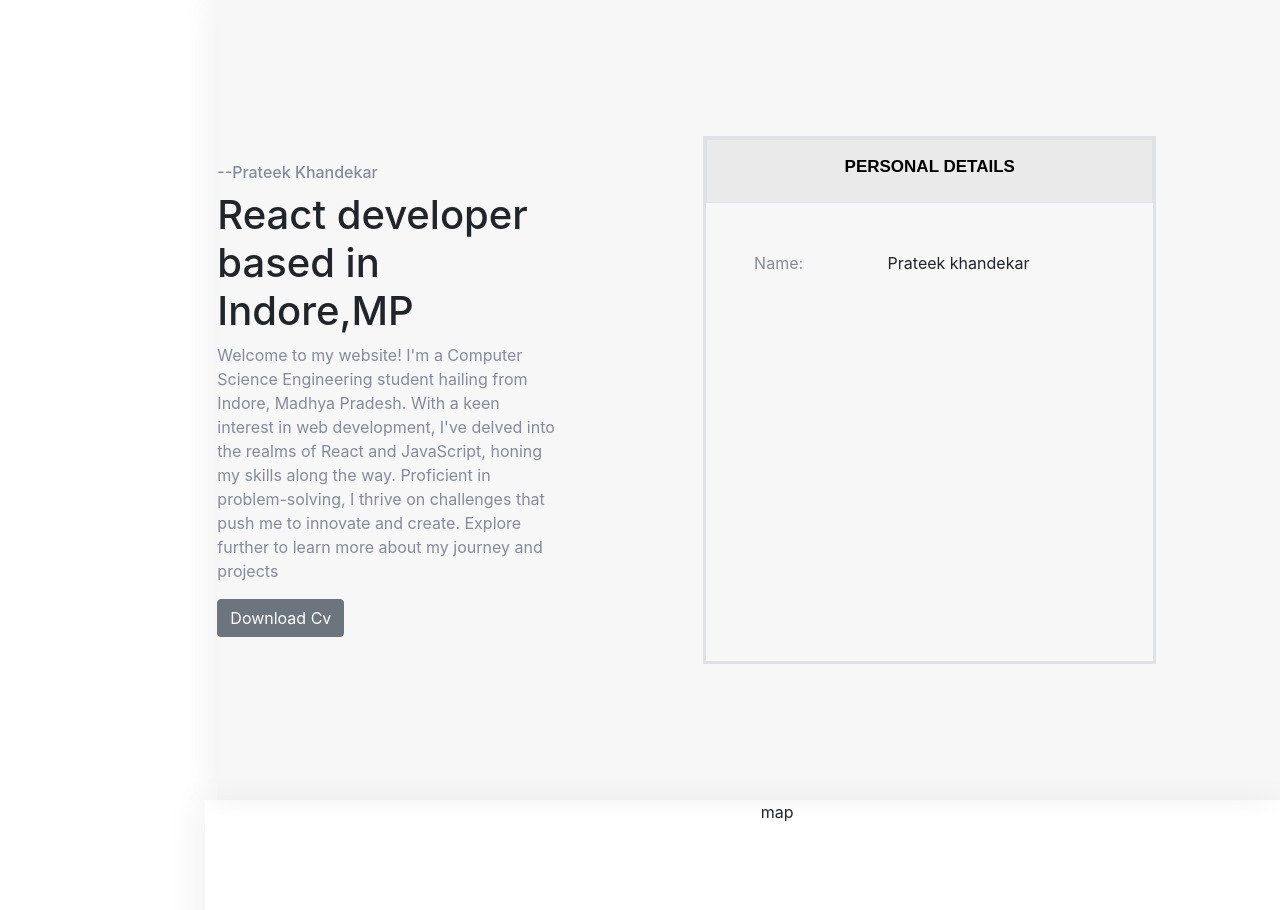
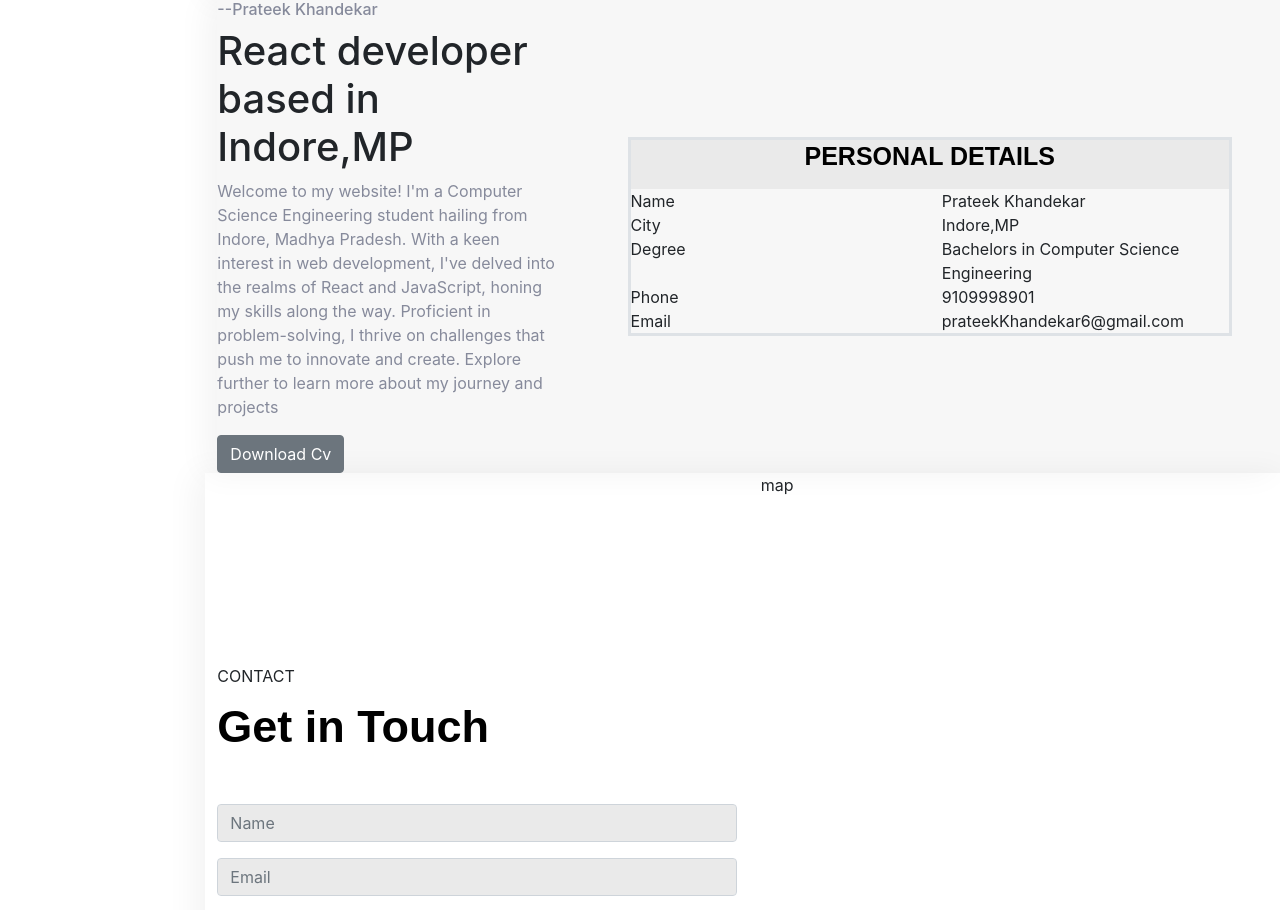
Before and after one commit to KhandekarPrateek/portfolio-website, a React (Create React App) app: page / in a window 1280 px wide. Shown: the part 800-1710 px from the top of the page. Built offline with nearby package versions, Linux system fonts and the light colour scheme.

Commit message:
info table final version

```diff
--- a/src/pages/About/InfoTable/index.js
+++ b/src/pages/About/InfoTable/index.js
@@ -1,17 +1,34 @@
 import React from "react";
+import { Col, Container, Row } from "reactstrap";
 
 const InfoTable = () => {
   return (
-    <div className=" h-100 w-100 p-5 d-flex align-items-center justify-content-center ">
-      <div className="h-75  w-75 border border-3   ">
-        <div className="border border-bottom-3  about-detail-header p-3">
-          <h1 className="about-detail-header-title">Personal details</h1>
-        </div>
-        <div className=" p-5 ">
-          <span className="info-container  ">Name: </span>
-          <span className=""> Prateek khandekar</span>
-        </div>
-      </div>
+    <div className=" h-auto w-100 p-5 d-flex align-items-center justify-content-center ">
+      <Container className=" border border-3  w-100  g-0 ">
+        <Row className="  about-detail-header pb-3 g-0">
+          <h1 className="about-detail-header-title ">Personal details</h1>
+        </Row>
+        <Row>
+          <Col>Name</Col>
+          <Col>Prateek Khandekar</Col>
+        </Row>
+        <Row>
+          <Col>City</Col>
+          <Col>Indore,MP</Col>
+        </Row>
+        <Row>
+          <Col>Degree</Col>
+          <Col>Bachelors in Computer Science Engineering</Col>
+        </Row>
+        <Row>
+          <Col>Phone</Col>
+          <Col>9109998901</Col>
+        </Row>
+        <Row className="text-break">
+          <Col>Email</Col>
+          <Col>prateekKhandekar6@gmail.com</Col>
+        </Row>
+      </Container>
     </div>
   );
 };
--- a/src/pages/About/index.js
+++ b/src/pages/About/index.js
@@ -14,10 +14,10 @@ const About = () => {
   };
   return (
     <div className="about-container " id="About">
-      <Row className="h-100 ">
+      <Row>
         <Col
           sm={4}
-          className="d-flex justify-content-center align-items-center"
+          className="d-flex justify-content-center align-items-center h-100"
         >
           <div>
             <h6 className="about-text">--Prateek Khandekar</h6>
@@ -42,7 +42,7 @@ const About = () => {
 
         <Col
           sm={8}
-          className="d-flex justify-content-center align-items-center"
+          className="d-flex justify-content-center align-items-center "
         >
           <InfoTable />
         </Col>
--- a/src/styles/about.css
+++ b/src/styles/about.css
@@ -1,5 +1,5 @@
 .about-container {
-  height: 100vh;
+  /* height: 100vh; */
   box-shadow: -10px 0 30px rgb(0 0 0/5%);
   background-color: #f7f7f7;
 }
@@ -8,7 +8,6 @@
   color: #868a9b;
 }
 .about-detail-header {
-  margin: 0;
   background-color: #eaeaea;
   justify-content: center;
   display: flex;
@@ -16,12 +15,12 @@
 .about-detail-header-title {
   color: #000;
   font-family: syne, Sans-serif;
-  font-size: 17px;
+  font-size: 25px;
   font-weight: 700;
   text-transform: uppercase;
   line-height: 1.3em;
+  display: contents;
 }
 .info-container {
-  padding-right: 5em;
   color: #868a9b;
 }
```
